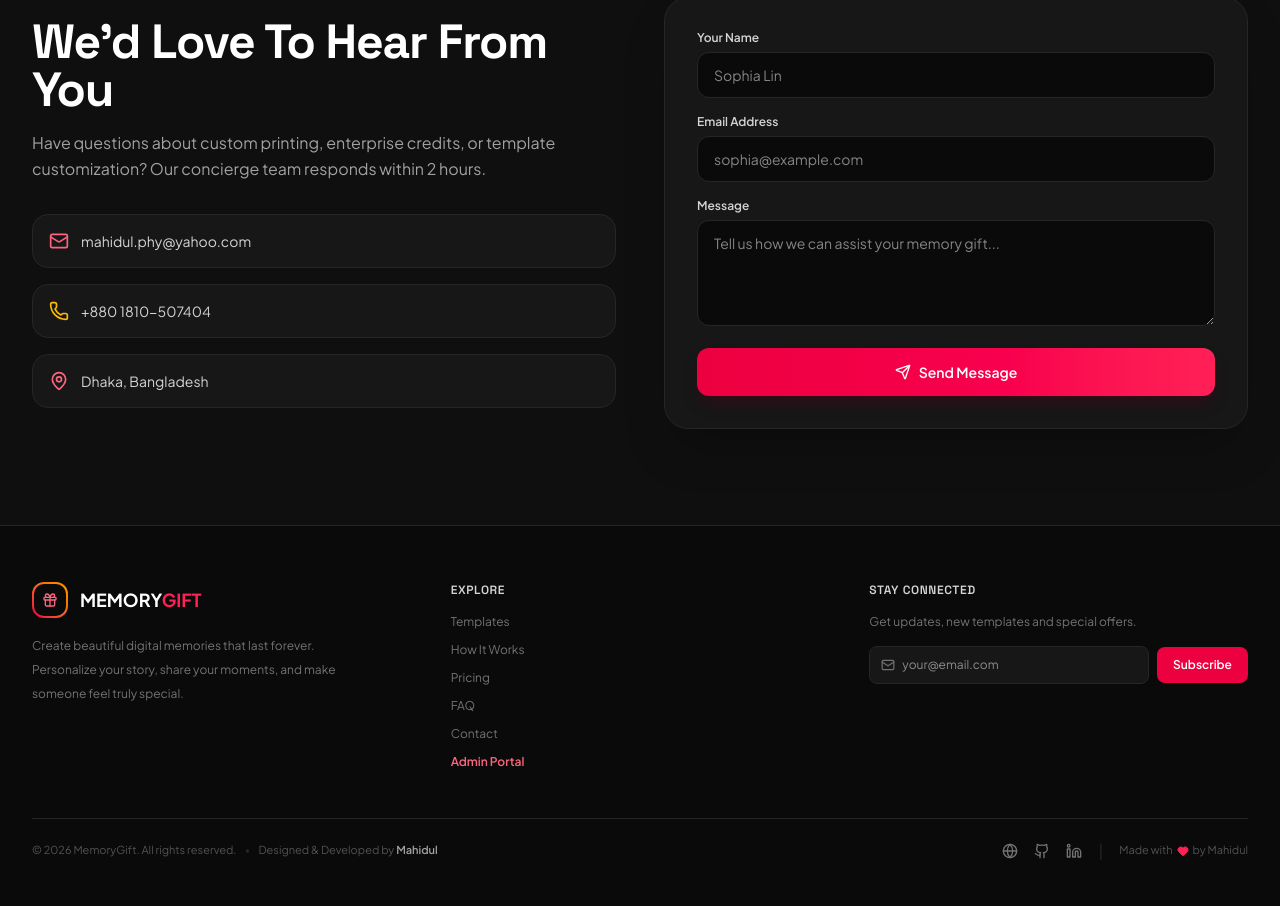
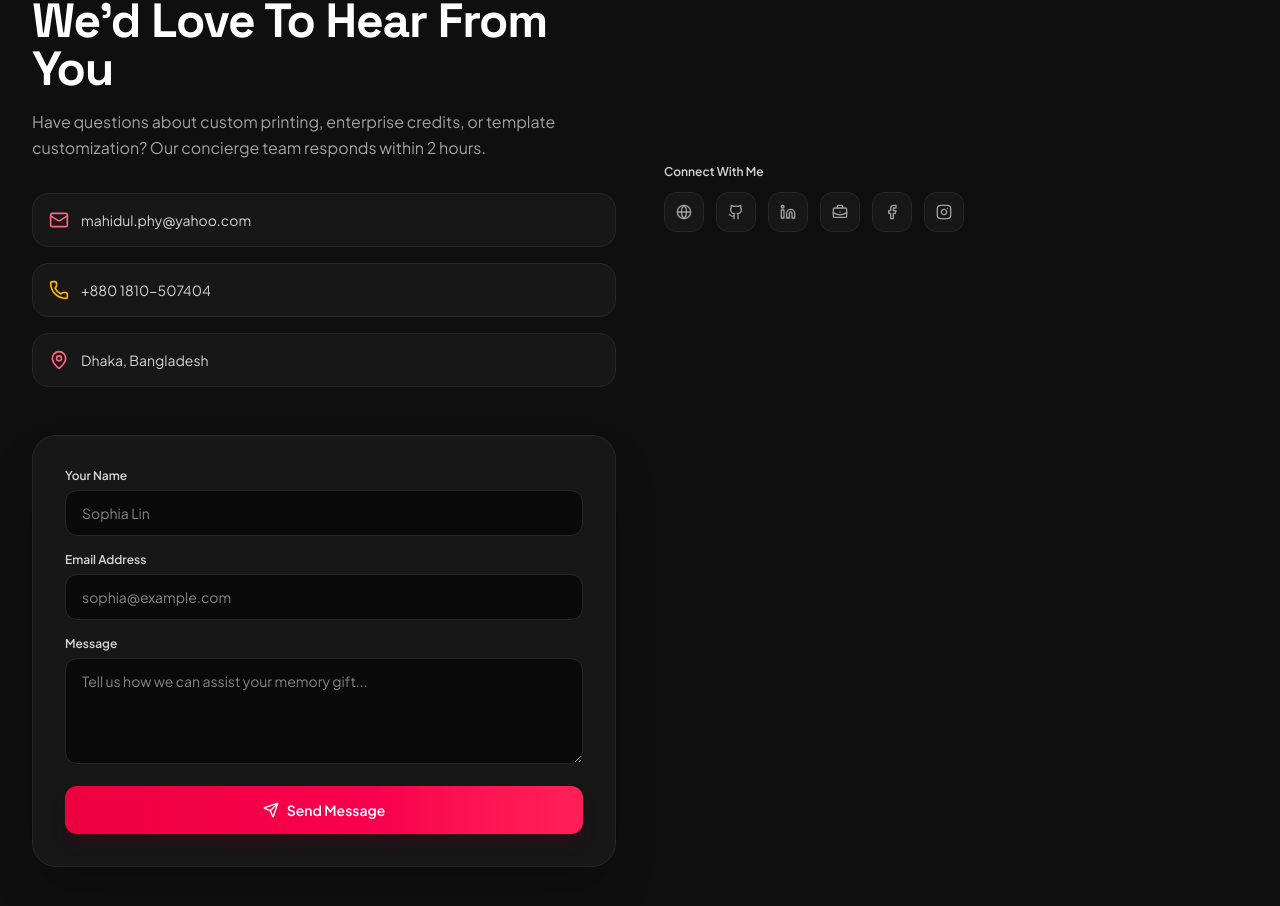
Before and after one commit to mahidulphy/new-backend-tamim, a React (Vite) app: page / in a window 1280 px wide. Shown: the part 5133-6039 px from the top of the page. Built offline with nearby package versions, Linux system fonts and the light colour scheme; no server answers.

Commit message:
Enhance ContactSection with social media links
Added social media links to the ContactSection component.

```diff
--- a/src/components/landing/ContactSection.tsx
+++ b/src/components/landing/ContactSection.tsx
@@ -1,6 +1,19 @@
 import React, { useState } from 'react';
 import { Send, Mail, Phone, MapPin, CheckCircle2 } from 'lucide-react';
 import { useApp } from '../../context/AppContext';
+import {
+  Send,
+  Mail,
+  Phone,
+  MapPin,
+  CheckCircle2,
+  Github,
+  Facebook,
+  Instagram,
+  Linkedin,
+  Globe,
+  BriefcaseBusiness,
+} from 'lucide-react';
 
 export const ContactSection: React.FC = () => {
   const { addToast, settings } = useApp();
@@ -59,7 +72,81 @@ export const ContactSection: React.FC = () => {
             </div>
           </div>
         </div>
+        <div className="pt-3">
+  <p className="text-xs font-semibold text-neutral-300 mb-3">
+    Connect With Me
+  </p>
 
+  <div className="flex flex-wrap gap-3">
+
+    {/* Portfolio */}
+    <a
+      href="https://mahidulphy.vercel.app"
+      target="_blank"
+      rel="noopener noreferrer"
+      aria-label="Mahidul Portfolio"
+      className="w-10 h-10 rounded-xl bg-neutral-900 border border-neutral-800 flex items-center justify-center text-neutral-400 hover:text-white hover:border-rose-500 hover:bg-neutral-800 transition-all"
+    >
+      <Globe className="w-4 h-4" />
+    </a>
+
+    {/* GitHub */}
+    <a
+      href="https://github.com/mahidulphy"
+      target="_blank"
+      rel="noopener noreferrer"
+      aria-label="Mahidul GitHub"
+      className="w-10 h-10 rounded-xl bg-neutral-900 border border-neutral-800 flex items-center justify-center text-neutral-400 hover:text-white hover:border-rose-500 hover:bg-neutral-800 transition-all"
+    >
+      <Github className="w-4 h-4" />
+    </a>
+
+    {/* LinkedIn */}
+    <a
+      href="https://www.linkedin.com/in/mahidulphy"
+      target="_blank"
+      rel="noopener noreferrer"
+      aria-label="Mahidul LinkedIn"
+      className="w-10 h-10 rounded-xl bg-neutral-900 border border-neutral-800 flex items-center justify-center text-neutral-400 hover:text-white hover:border-rose-500 hover:bg-neutral-800 transition-all"
+    >
+      <Linkedin className="w-4 h-4" />
+    </a>
+
+    {/* Fiverr */}
+    <a
+      href="YOUR_FIVERR_PROFILE_LINK"
+      target="_blank"
+      rel="noopener noreferrer"
+      aria-label="Mahidul Fiverr"
+      className="w-10 h-10 rounded-xl bg-neutral-900 border border-neutral-800 flex items-center justify-center text-neutral-400 hover:text-white hover:border-rose-500 hover:bg-neutral-800 transition-all"
+    >
+      <BriefcaseBusiness className="w-4 h-4" />
+    </a>
+
+    {/* Facebook */}
+    <a
+      href="YOUR_FACEBOOK_PROFILE_LINK"
+      target="_blank"
+      rel="noopener noreferrer"
+      aria-label="Mahidul Facebook"
+      className="w-10 h-10 rounded-xl bg-neutral-900 border border-neutral-800 flex items-center justify-center text-neutral-400 hover:text-white hover:border-rose-500 hover:bg-neutral-800 transition-all"
+    >
+      <Facebook className="w-4 h-4" />
+    </a>
+
+    {/* Instagram */}
+    <a
+      href="YOUR_INSTAGRAM_PROFILE_LINK"
+      target="_blank"
+      rel="noopener noreferrer"
+      aria-label="Mahidul Instagram"
+      className="w-10 h-10 rounded-xl bg-neutral-900 border border-neutral-800 flex items-center justify-center text-neutral-400 hover:text-white hover:border-rose-500 hover:bg-neutral-800 transition-all"
+    >
+      <Instagram className="w-4 h-4" />
+    </a>
+
+  </div>
+</div>
         <div className="bg-neutral-900 border border-neutral-800 p-8 rounded-3xl shadow-2xl">
           {submitted ? (
             <div className="text-center py-12">
```
